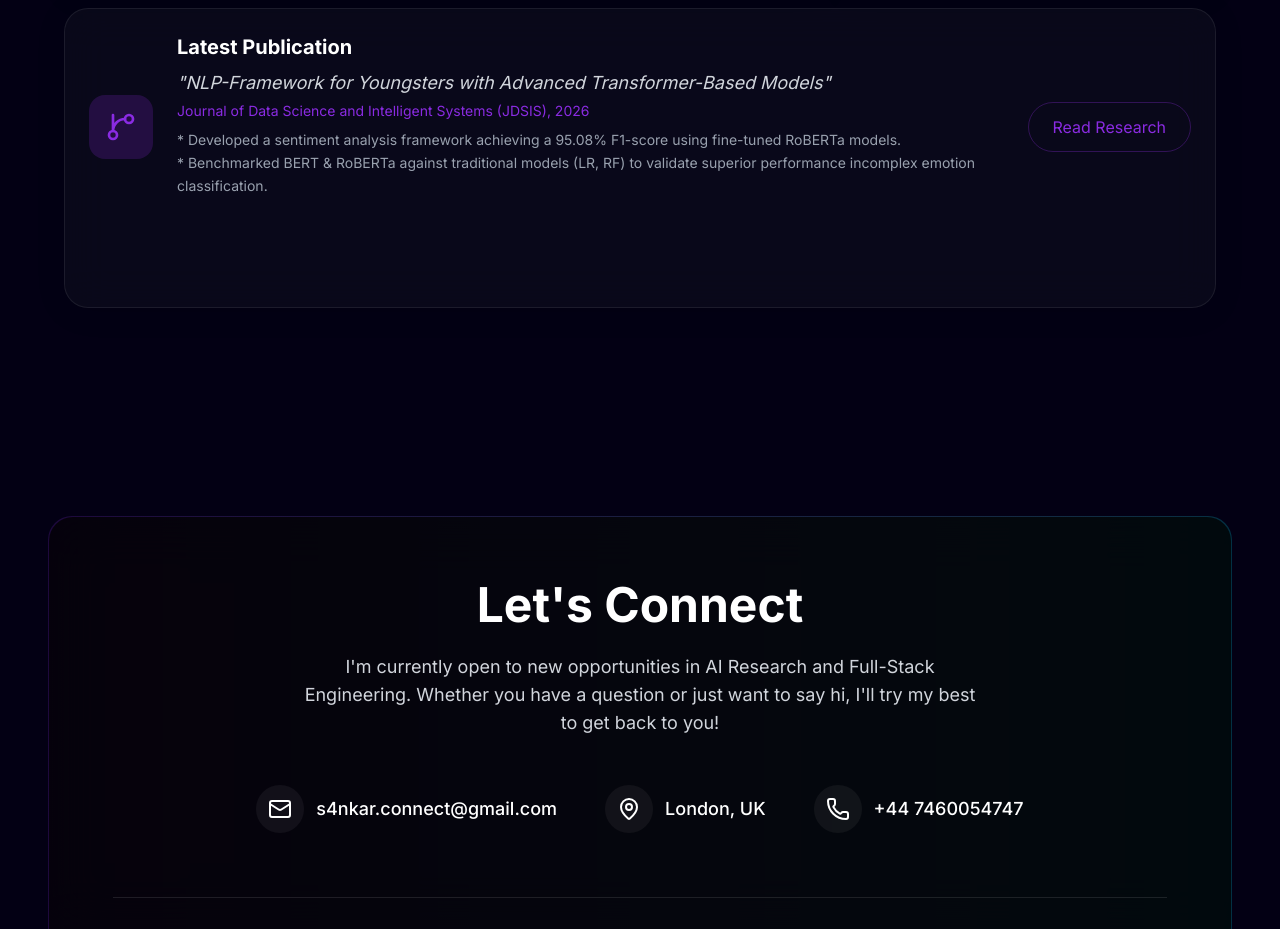
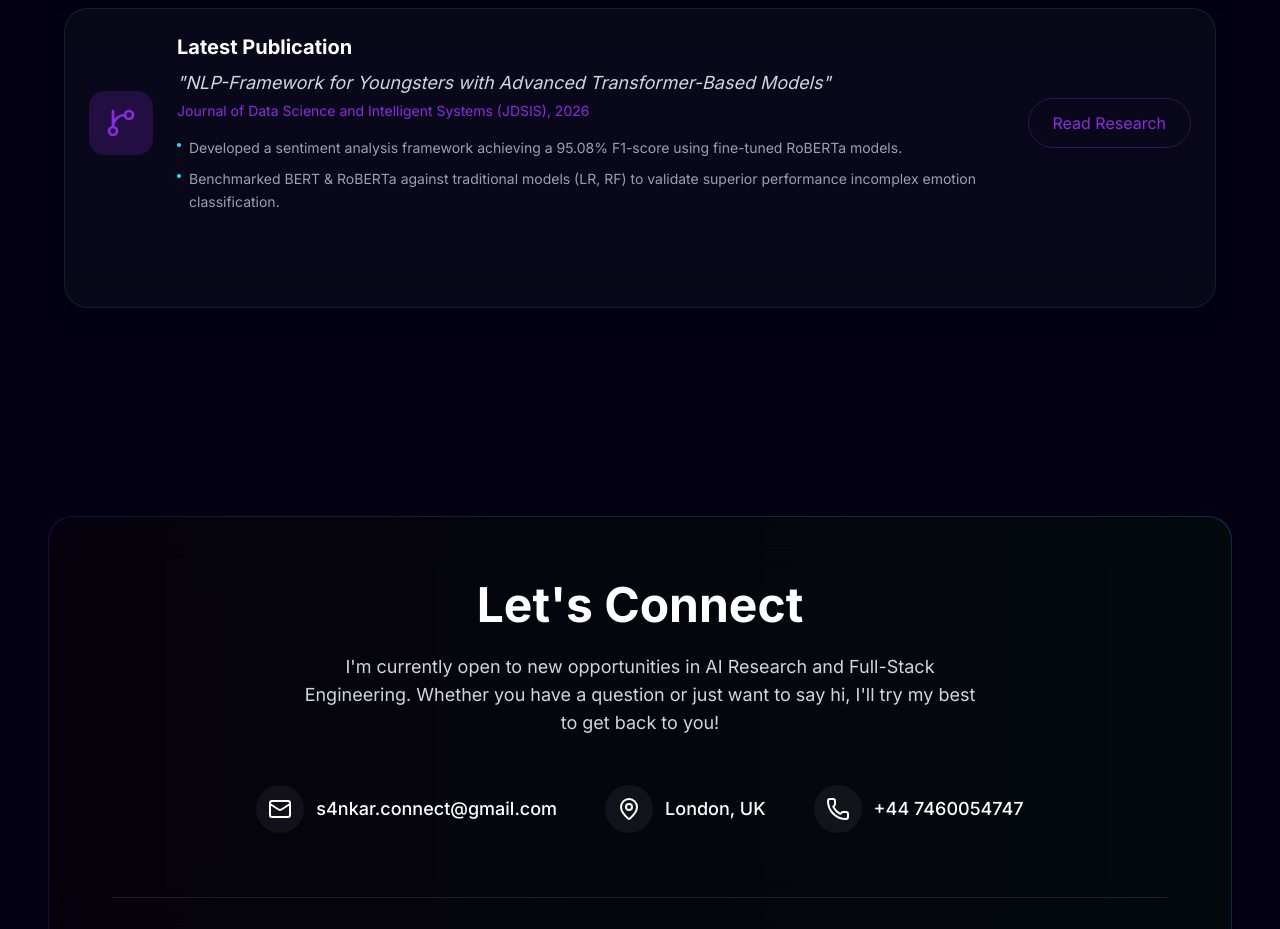
Before and after one commit to s4nkar/portfolio-2026, a Next.js app: page / in a window 1280 px wide. Shown: the part 3920-4849 px from the top of the page. Built offline with nearby package versions, Linux system fonts and the light colour scheme.

Commit message:
feat: Add ModernProjects component to display portfolio items and publications using a bento grid layout.

```diff
--- a/app/components/ModernProjects.tsx
+++ b/app/components/ModernProjects.tsx
@@ -63,9 +63,12 @@ const ModernProjects = () => {
                                 <h3 className="text-xl font-bold mb-2 text-white">Latest Publication</h3>
                                 <p className="text-lg text-gray-300 italic">"{publications[0].title}"</p>
                                 <p className="text-sm text-primary mt-1">{publications[0].journal}</p>
-                                <ul className="text-gray-400 text-sm leading-relaxed mb-6 line-clamp-3 mt-2">
-                                    {publications[0].description.map((desc, idx) => (
-                                        <li key={idx} className="block">* {desc}</li>
+                                <ul className="text-gray-400 text-sm space-y-2 mt-4">
+                                    {publications[0].description && publications[0].description.map((desc, idx) => (
+                                        <li key={idx} className="flex items-start gap-2">
+                                            <span className="mt-1.5 w-1 h-1 rounded-full bg-secondary shrink-0" />
+                                            <span className="leading-relaxed">{desc}</span>
+                                        </li>
                                     ))}
                                 </ul>
                             </div>
```
